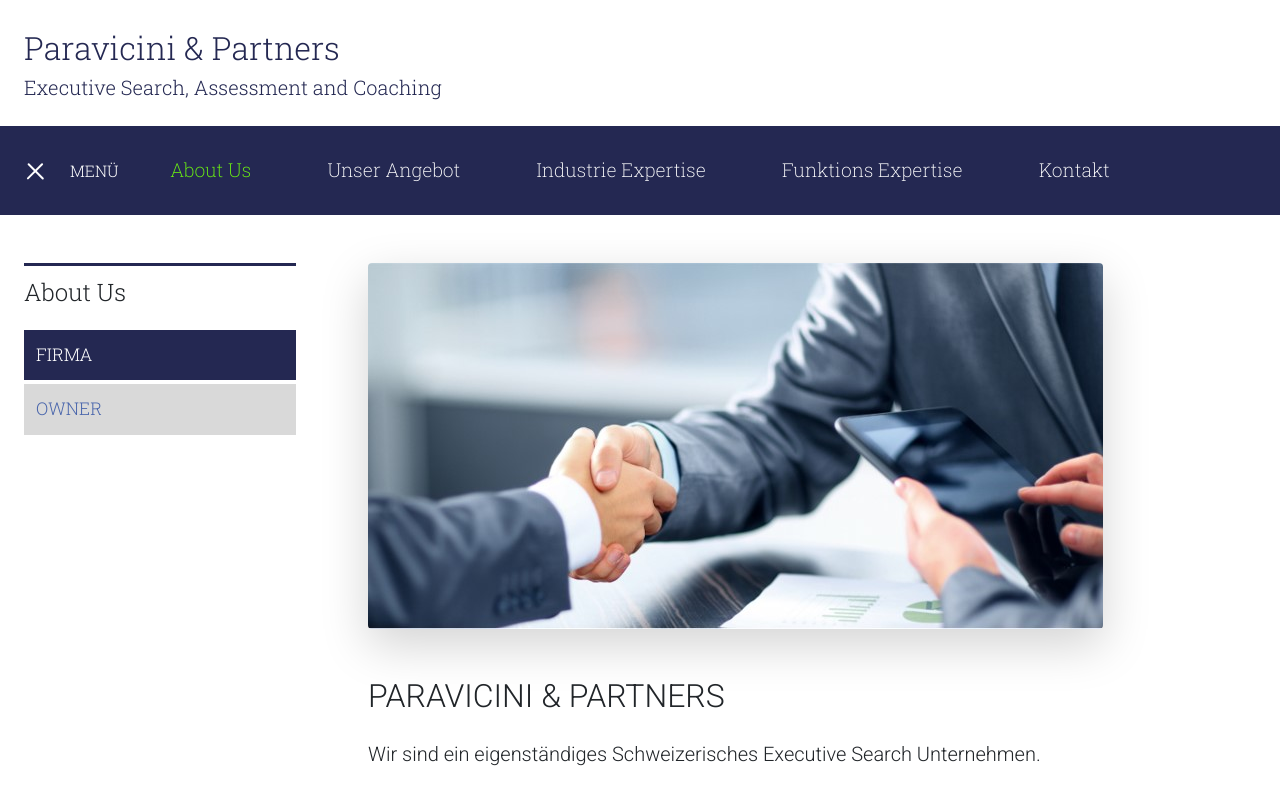
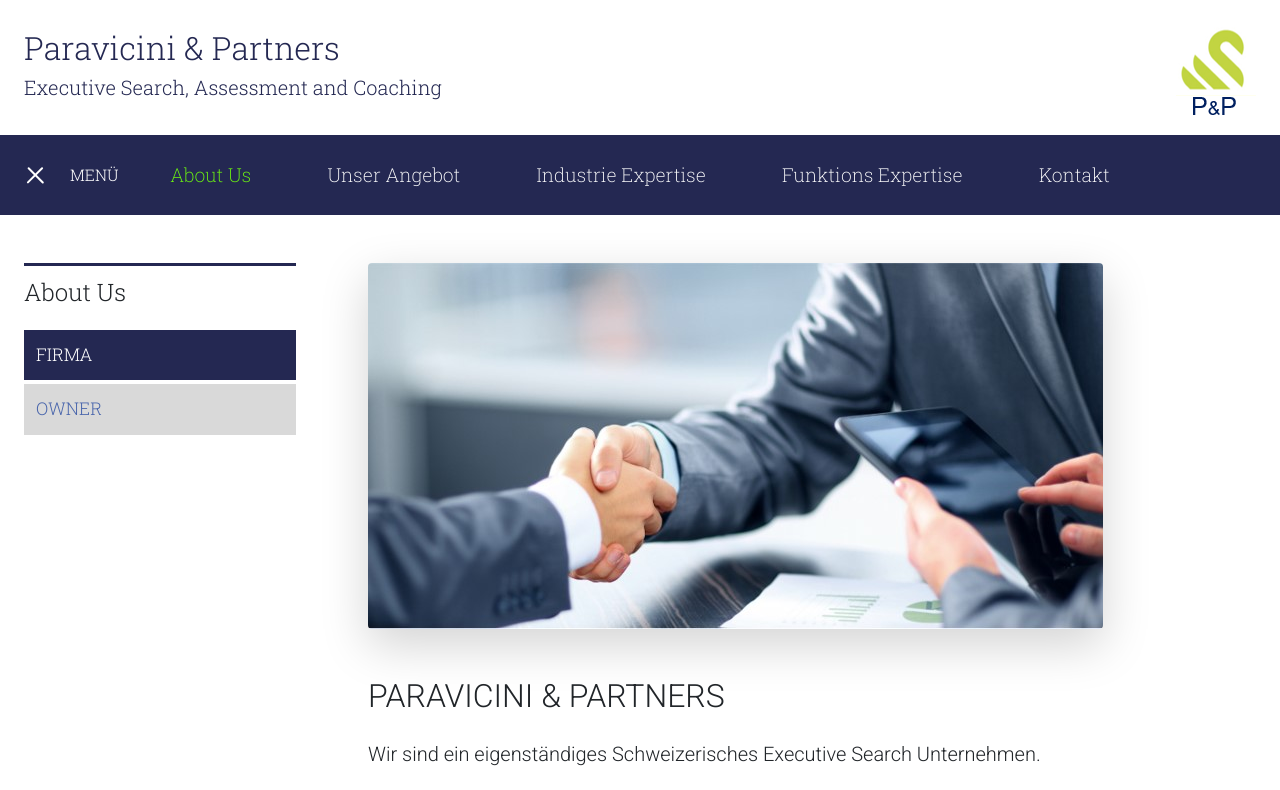
Before and after one commit to jorgeparavicini/paravicini_and_partners, an Angular app: page /about_us/firma in a window 1280 px wide. Shown: the top 790 px of the page. Built offline with nearby package versions, Linux system fonts and the light colour scheme.

Commit message:
Add logo

```diff
--- a/src/app/header/header.component.html
+++ b/src/app/header/header.component.html
@@ -1,9 +1,11 @@
 <div class="top-0 position-fixed w-100 d-flex flex-column header">
-  <div class="p-4 bg-white d-none d-md-flex flex-column text-primary">
-    <p class="m-0 fs-2">Paravicini & Partners</p>
-    <p class="m-0 fs-5">Executive Search, Assessment and Coaching</p>
+  <div class="d-flex justify-content-between bg-white p-4 pb-0">
+    <div class="d-none d-md-flex flex-column text-primary">
+      <p class="m-0 fs-2">Paravicini & Partners</p>
+      <p class="m-0 fs-5">Executive Search, Assessment and Coaching</p>
+    </div>
+    <img class="img-fluid d-block" src="/assets/img/logo.png" alt="Logo" />
   </div>
-
   <div
     class="text-white w-100 position-relative bg-primary d-flex justify-content-center align-items-center flex-grow-1"
   >
--- a/src/app/header/header.component.scss
+++ b/src/app/header/header.component.scss
@@ -14,6 +14,10 @@
   @include media-breakpoint-up(md) {
     height: $header_size_large;
   }
+}
+
+img {
+  object-fit: contain;
 }
 
 .nav-container {
```
Also changed, not shown: src/assets/img/logo.png (added).
